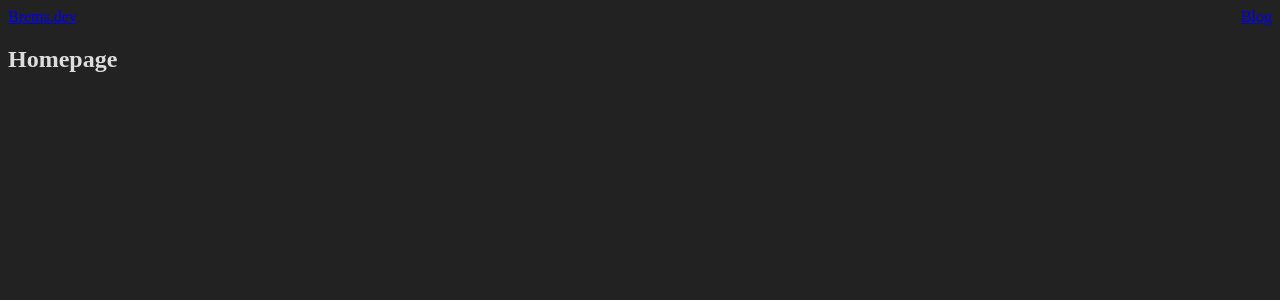
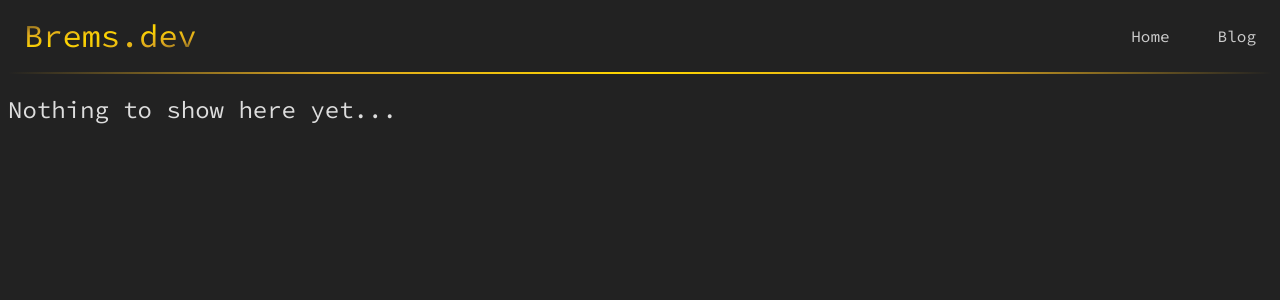
Before and after one commit to jbrems/brems.dev, a Next.js app: page / in a window 1280 px wide. Shown: the top 300 px of the page. Built offline with nearby package versions, Linux system fonts and the light colour scheme.

Commit message:
Added branding and navigation styles

```diff
--- a/src/app/globals.css
+++ b/src/app/globals.css
@@ -1,5 +1,12 @@
+@import url('https://fonts.googleapis.com/css2?family=Source+Code+Pro:ital,wght@0,200..900;1,200..900&display=swap');
+
 * {
   box-sizing: border-box;
+
+  font-family: "Source Code Pro", monospace;
+  font-optical-sizing: auto;
+  font-weight: 400;
+  font-style: normal;
 }
 
 body {
--- a/src/app/page.tsx
+++ b/src/app/page.tsx
@@ -1,3 +1,3 @@
 export default function HomePage() {
-  return <h2>Homepage</h2>
+  return <h2>Nothing to show here yet...</h2>
 }
--- /dev/null
+++ b/src/components/branding/Branding.module.css
@@ -0,0 +1,9 @@
+.branding {
+  display: inline;
+  margin: 0;
+  font-size: 2em;
+
+  background: linear-gradient(-10deg, transparent, goldenrod, gold, goldenrod, transparent);
+  background-clip: text;
+  color: transparent;
+}
--- /dev/null
+++ b/src/components/branding/Branding.tsx
@@ -0,0 +1,5 @@
+import styles from './Branding.module.css'
+
+export function Branding() {
+  return <p className={styles.branding}>Brems.dev</p>
+}
--- a/src/components/navigation/Navigation.module.css
+++ b/src/components/navigation/Navigation.module.css
@@ -1,13 +1,25 @@
 .navigation {
-  display: flex;
-  gap: 3rem;
-
   & ul {
-    display: contents;
+    display: flex;
+    align-items: center;
+    gap: 3em;
     list-style: none;
+    padding: 0 1em;
   }
 
   & li:first-child {
     flex-grow: 1;
   }
+
+  & a {
+    text-decoration: none;
+    color: #cccccc;
+  }
+
+  &::after {
+    display: block;
+    content: '';
+    height: 2px;
+    background: linear-gradient(90deg, transparent, goldenrod, gold, goldenrod, transparent);
+  }
 }
--- a/src/components/navigation/Navigation.tsx
+++ b/src/components/navigation/Navigation.tsx
@@ -1,10 +1,12 @@
 import Link from "next/link";
 import styles from './Navigation.module.css'
+import { Branding } from "../branding/Branding";
 
 export function Navigation() {
   return <nav className={styles.navigation}>
     <ul>
-      <li><Link href="/">Brems.dev</Link></li>
+      <li><Link href="/"><Branding /></Link></li>
+      <li><Link href="/">Home</Link></li>
       <li><Link href="/blog">Blog</Link></li>
     </ul>
   </nav>
```
Also changed, not shown: blog-posts/sttp/gradient-border.md (added, +18 -0 lines), blog-posts/sttp/gradient-text-color.md (added, +13 -0 lines).
